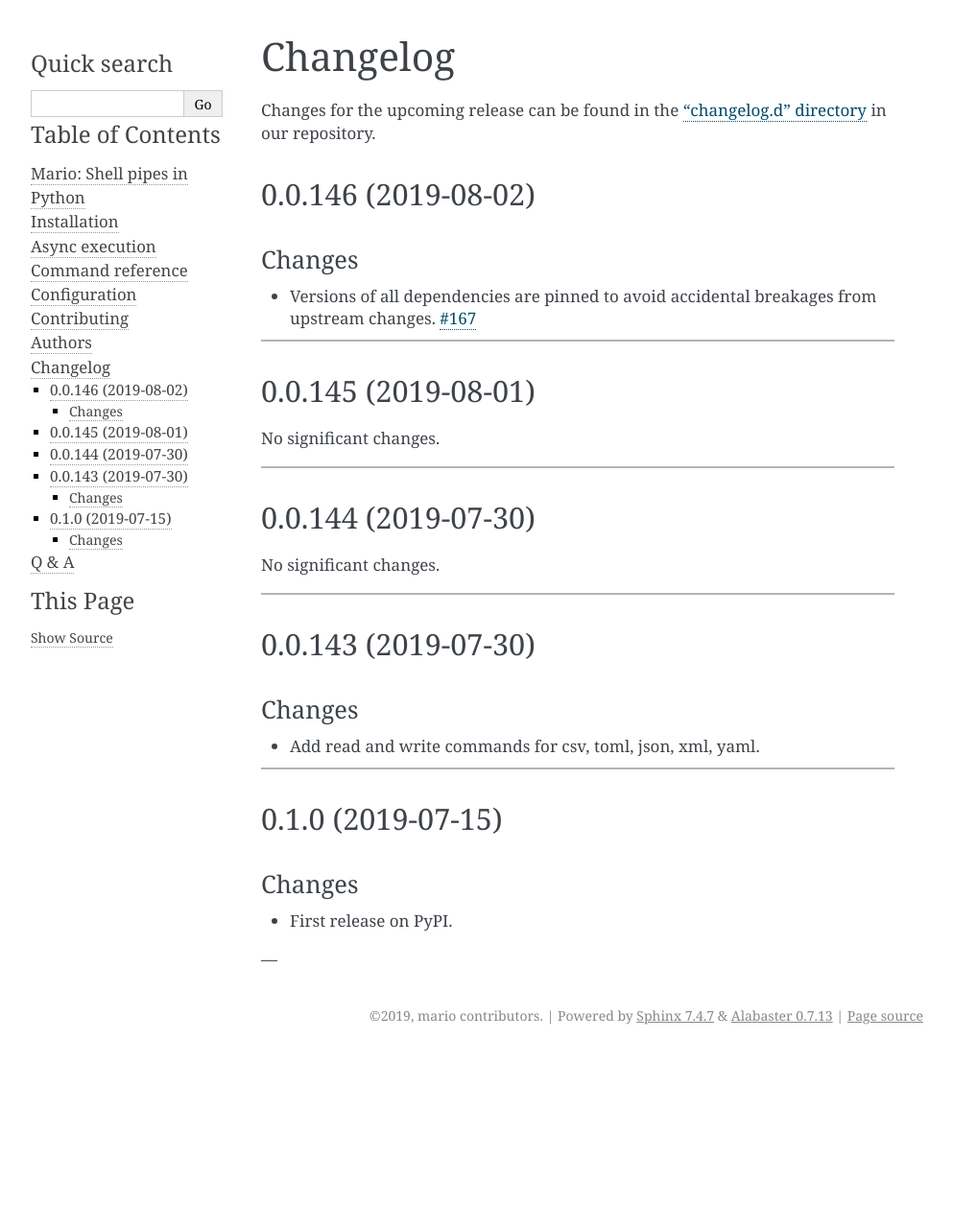
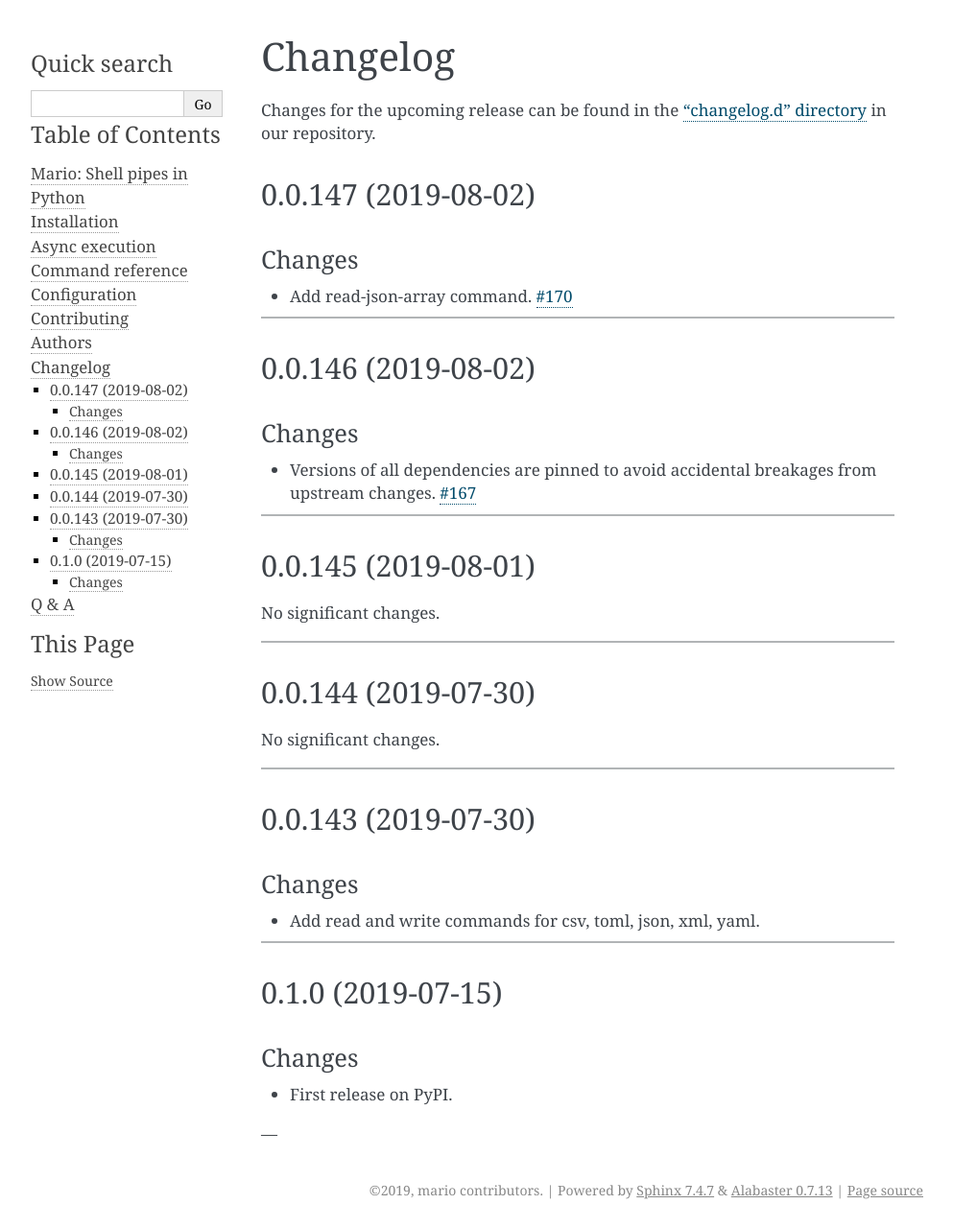
Before and after one commit to python-mario/mario, a Sphinx documentation site: the page built from docs/changelog.rst, in a window 1280 px wide. Shown: the whole page at 96% size, without its empty margins (148-1141 px from the left). Built offline with Sphinx 7.4.7, drawn with Linux system fonts in a browser that asks for light colours; pages that are not in the unit, such as notebooks, are missing from menus; before the commit the page ends 1098 px from its top, so only the background shows below that.

Commit message:
Bump version: 0.0.146 → 0.0.147

```diff
--- a/CHANGELOG.rst
+++ b/CHANGELOG.rst
@@ -11,6 +11,20 @@
    See https://www.python-mario.readthedocs.org/en/latest/contributing.html#changelog for details.
 
 .. towncrier release notes start
+
+0.0.147 (2019-08-02)
+--------------------
+
+
+Changes
+^^^^^^^
+
+- Add read-json-array command.
+  `#170 <https://github.com/python-mario/mario/issues/170>`_
+
+
+----
+
 
 0.0.146 (2019-08-02)
 --------------------
--- a/docs/conf.py
+++ b/docs/conf.py
@@ -32,7 +32,7 @@
 year = "2019"
 author = "mario contributors"
 copyright = "{0}, {1}".format(year, author)
-version = release = "0.0.146"
+version = release = "0.0.147"
 
 pygments_style = "trac"
 templates_path = ["."]
--- a/setup.py
+++ b/setup.py
@@ -14,7 +14,7 @@
 
 setuptools.setup(
     name="mario",
-    version="0.0.146",
+    version="0.0.147",
     description="Shell pipes for Python.",
     long_description=open(PROJECT_ROOT / "README.rst").read(),
     long_description_content_type="text/x-rst",
--- a/src/mario/__init__.py
+++ b/src/mario/__init__.py
@@ -1 +1 @@
-__version__ = "0.0.146"
+__version__ = "0.0.147"
```
Also changed, not shown: .bumpversion.cfg, 1 other file.
